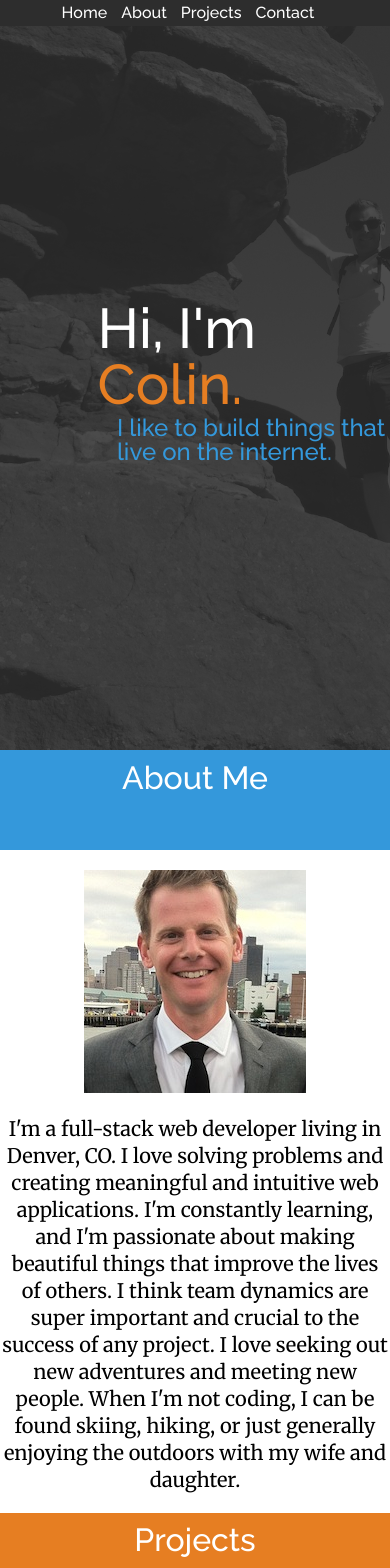
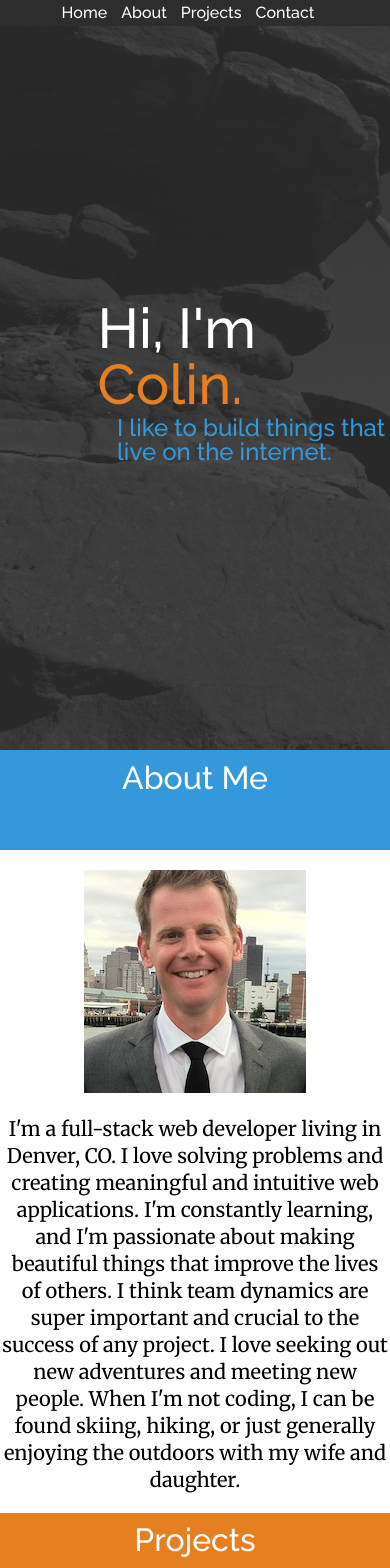
Before and after one commit to trentcs/trentcs.github.io, a Jekyll site: the page built from index.html, in a window 390 px wide. Shown: the top 1568 px of the page. Built offline with Jekyll 4.4.1, drawn with Linux system fonts in a browser that asks for light colours; nearby versions of some CDN libraries.

Commit message:
more media query

```diff
--- a/css/main.scss
+++ b/css/main.scss
@@ -270,6 +270,6 @@ header {
     display: none;
   }
   #backsplash {
-    background-position: 20% 0%;
+    background-position: 5% 0%;
   }
 }
```
